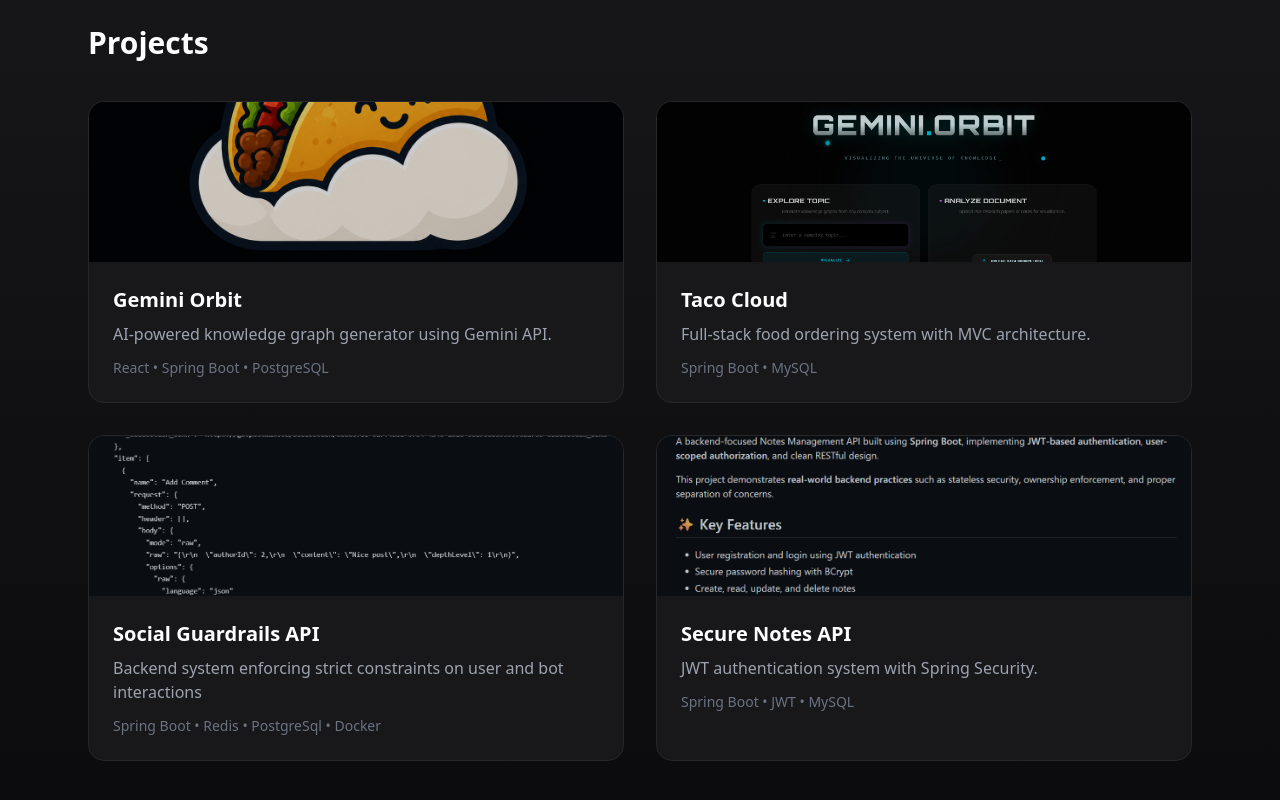
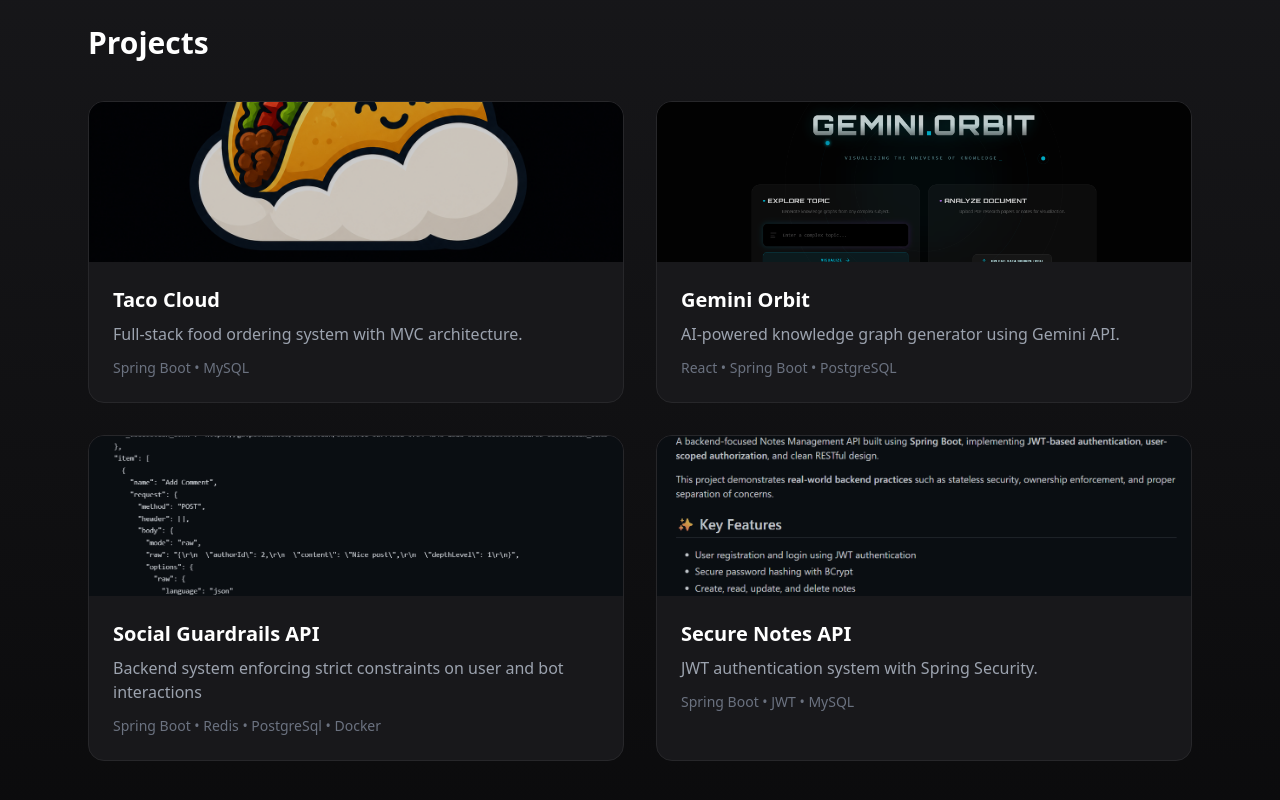
Before and after one commit to 23-kartikey/portfolio, a React app in the folder portfolio/: page / in a window 1280 px wide. Shown: the part 1927-2727 px from the top of the page. Built offline with nearby package versions, Linux system fonts and the light colour scheme; the HTML template or start-up script is replaced by a standard one.

Commit message:
chores: changed project order

```diff
--- a/portfolio/src/components/Projects.jsx
+++ b/portfolio/src/components/Projects.jsx
@@ -6,17 +6,17 @@ import guardImg from "../assets/guard.png";
 
 const projects = [
   {
+    title: "Taco Cloud",
+    desc: "Full-stack food ordering system with MVC architecture.",
+    tech: "Spring Boot • MySQL",
+    link: "https://github.com/23-kartikey/taco-cloud",
+    image: tacoImg
+  },
+  {
     title: "Gemini Orbit",
     desc: "AI-powered knowledge graph generator using Gemini API.",
     tech: "React • Spring Boot • PostgreSQL",
     link: "https://github.com/23-kartikey/gemini-orbit-ai-backend",
-    image: tacoImg
-  },
-  {
-    title: "Taco Cloud",
-    desc: "Full-stack food ordering system with MVC architecture.",
-    tech: "Spring Boot • MySQL",
-    link: "https://github.com/23-kartikey/taco-cloud",
     image: geminiImg
   },
   {
```
